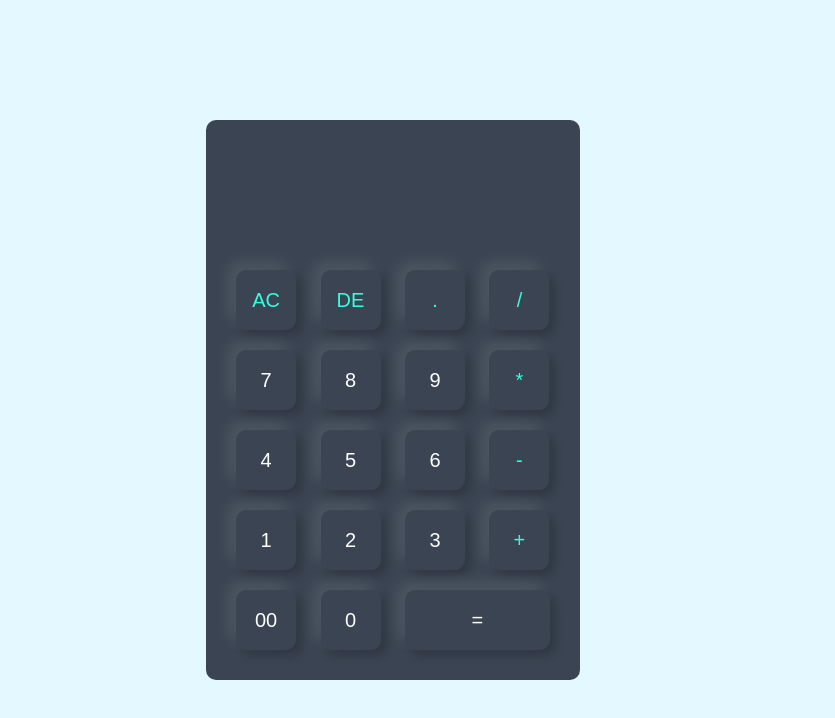
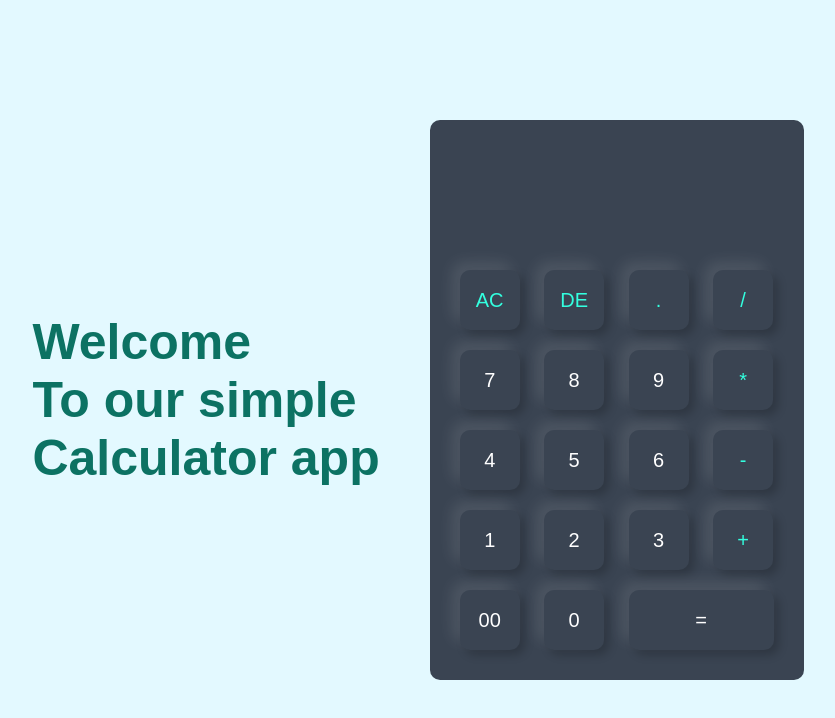
Before and after one commit to elyse-iradukunda/OnlineCalculatorApp, a plain HTML site: page index.html in a window 1280 px wide. Shown: the whole page, without its empty margins (247-1082 px from the left). Drawn offline with Linux system fonts and the light colour scheme.

Commit message:
my online simple calculator app

```diff
--- a/index.html
+++ b/index.html
@@ -9,6 +9,7 @@
 <body>
   <div class="container">
 
+    <h1 class="heading">Welcome <br> To our simple <br> Calculator app</h1>
     <div class="calculator">
         <form action="#">
             <div class="display">
--- a/style.css
+++ b/style.css
@@ -59,3 +59,12 @@ form input.operator{
 form input.operator:hover{
     color: #e3ffdf;
 }
+
+.container .heading{
+
+    color: #0c7263;
+    font-family: 'Popinns',sans-serif;
+    font-size: 50px;
+    display: flex;
+    margin: 50px;
+}
```
